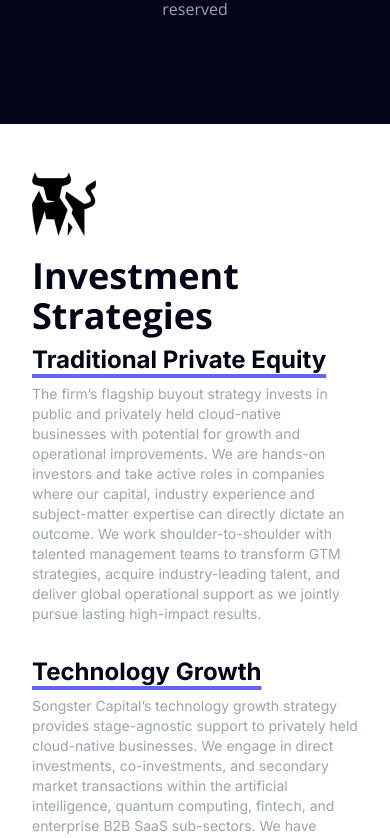
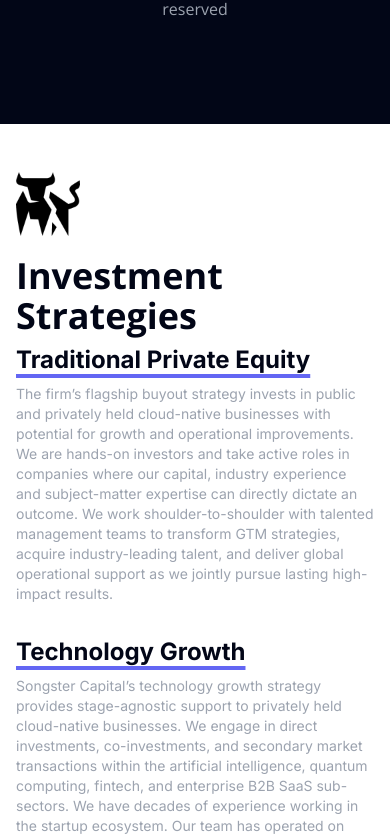
Before and after one commit to prglabs/songster-frontend, a Next.js app: page / in a window 390 px wide. Shown: the part 720-1558 px from the top of the page. Built offline with nearby package versions, Linux system fonts and the light colour scheme.

Commit message:
styles(landing-page):remove horizontal padding in mobile view

```diff
--- a/components/Home/IndustryInsights.tsx
+++ b/components/Home/IndustryInsights.tsx
@@ -7,7 +7,7 @@ import SectionWrapper from "../SectionWrapper";
 const IndustryInsights = () => {
   return (
     <SectionWrapper className="!bg-primary" id="industry">
-      <div className="px-4 md:px-0 text-center mx-4 lg:mx-auto py-12 max-w-7xl">
+      <div className="text-center mx-4 lg:mx-auto py-12 max-w-7xl">
         <h2 className="text-3xl lg:text-5xl mb-16 font-open-sans font-semibold">
           Industry Insights
         </h2>
--- a/components/Home/InvestmentStrategies.tsx
+++ b/components/Home/InvestmentStrategies.tsx
@@ -5,7 +5,7 @@ import SectionWrapper from "../SectionWrapper";
 const InvestmentStrategies = () => {
   return (
     <SectionWrapper bgColor="white" id="investment">
-      <div className="px-4 md:px-0 mx-4 xl:mx-auto max-w-7xl py-12">
+      <div className="mx-4 xl:mx-auto max-w-7xl py-12">
         <div className="grid grid-cols-1 lg:grid-cols-2 gap-6">
           <div className="flex flex-col md:flex-row gap-5">
             <div className="flex-initial">
```
